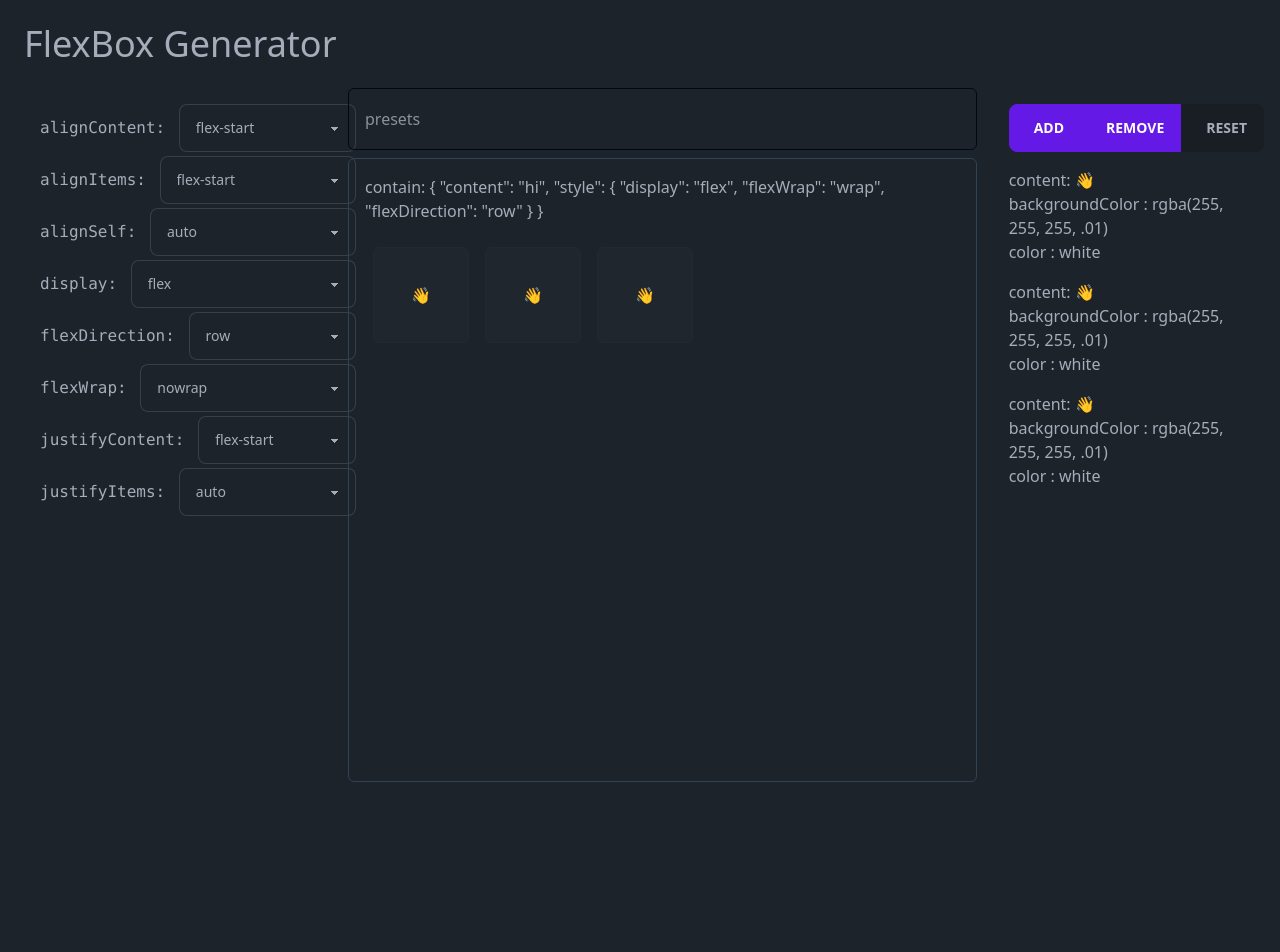
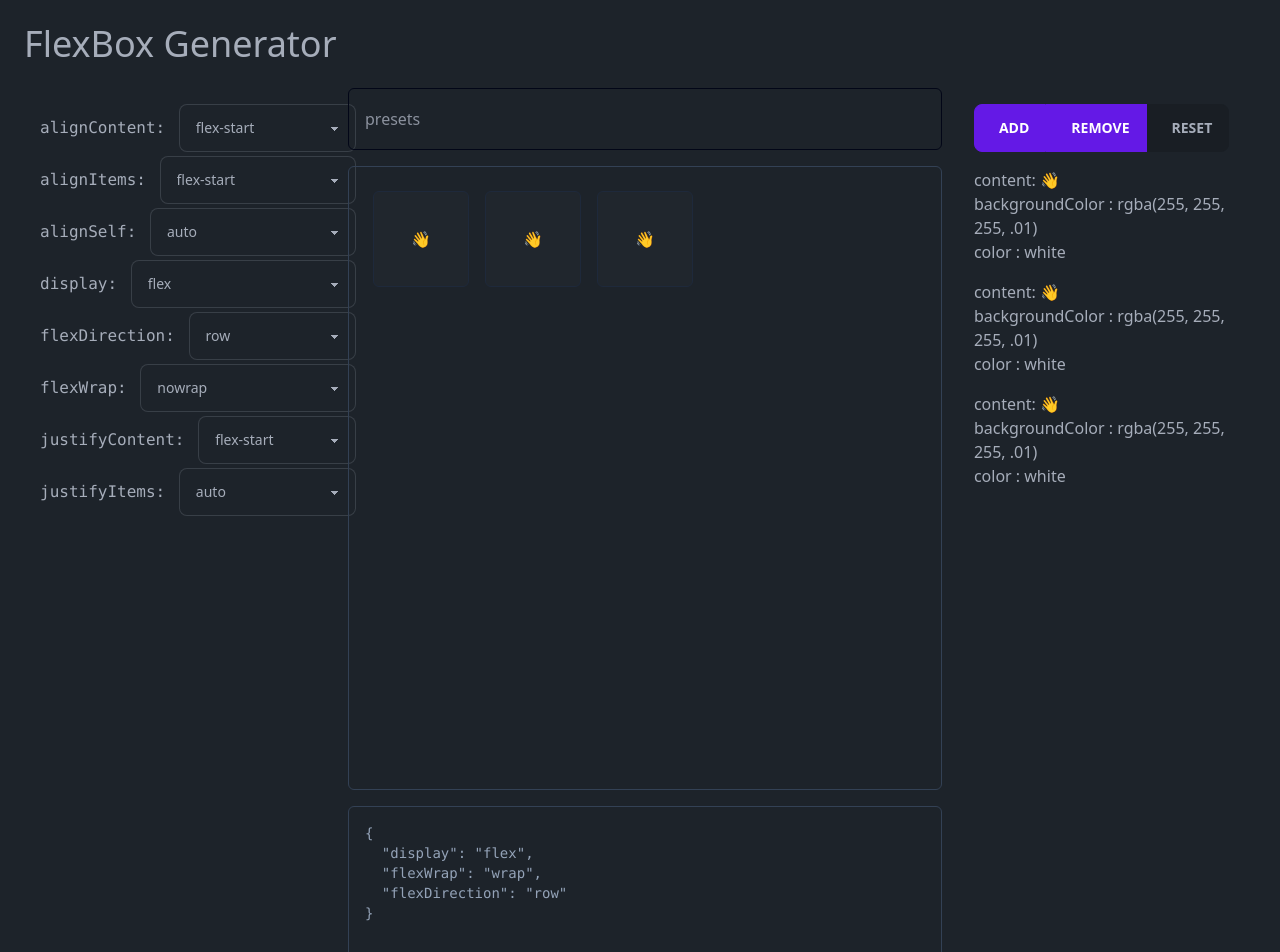
Before and after one commit to seangravener/FlexBoxGenerator, an Angular app: page / in a window 1280 px wide. Shown: the top 952 px of the page. Before the commit the page ends 822 px from the top, so only its background shows below. Built offline with nearby package versions, Linux system fonts and the light colour scheme.

Commit message:
Output formatted and optimized css styles

```diff
--- a/src/app/flex-box-generator/components/flex-container/flex-container.component.html
+++ b/src/app/flex-box-generator/components/flex-container/flex-container.component.html
@@ -1,5 +1,3 @@
-contain: {{ flexContainer$ | async | json }}
-
 <ng-container *ngIf="flexItems$ | async as flexItems">
   <div *ngIf="flexContainer$ | async as flexContainer" class="container overflow-hidden" [style]="flexContainer.style" height="500px">
     <div *ngFor="let item of flexItems"
--- a/src/app/flex-box-generator/components/flex-container/flex-container.component.ts
+++ b/src/app/flex-box-generator/components/flex-container/flex-container.component.ts
@@ -13,18 +13,11 @@ import { FlexContainerProps } from './flex-container.interface'
 })
 export class FlexContainerComponent {
   container: FlexContainer | undefined
-  @HostBinding('class') defaultClass =
-    'flex flex-col gap-4 p-4 dark:bg-slate-900 border border-slate-700 rounded-md w-full'
   @HostBinding('style.height.px') height = 624 // @todo move to state
   @Output() containerChanges = new EventEmitter()
 
   flexItems$ = this.flexItemsService.flexItems$
-  flexContainer$: Observable<FlexContainer> = this.flexContainerService.flexContainer$.pipe(
-    takeWhile((container) => Boolean(container)),
-    map((container) => new FlexContainer({ ...container })),
-    tap((container) => (this.container = container)),
-    shareReplay(),
-  )
+  flexContainer$: Observable<FlexContainer> = this.flexContainerService.flexContainer$
 
   constructor(private flexItemsService: FlexItemsService, private flexContainerService: FlexContainerService) {}
 
--- a/src/app/flex-box-generator/components/flex-container/flex-container.service.ts
+++ b/src/app/flex-box-generator/components/flex-container/flex-container.service.ts
@@ -1,7 +1,7 @@
 import { Injectable } from '@angular/core'
 import { StateService } from '../../core/services/state.service'
 import { FlexContainerProps, FlexContainerStyleProps } from './flex-container.interface'
-import { tap } from 'rxjs'
+import { map, shareReplay, takeWhile, tap } from 'rxjs'
 import { FlexContainer } from './flex-container.model'
 import { DEFAULT_FLEX_CONTAINER } from './flex-container.constants'
 import { flexContainerStyleOptions } from '../../shared/interfaces/flex-styles.interface'
@@ -11,24 +11,24 @@ import { flexContainerStyleOptions } from '../../shared/interfaces/flex-styles.i
 })
 export class FlexContainerService {
   flexContainer: FlexContainerProps = {}
-  flexContainer$ = this.stateService
-    .get<FlexContainerProps>('flexContainer')
-    .pipe(tap((flexContainer) => (this.flexContainer = flexContainer)))
+  flexContainer$ = this.stateService.get<FlexContainerProps>('flexContainer').pipe(
+    takeWhile((container) => Boolean(container)),
+    map((container) => new FlexContainer({ ...container })),
+    tap((flexContainer) => (this.flexContainer = flexContainer)),
+    shareReplay(),
+  )
 
-  flexContainerStyleOptions = flexContainerStyleOptions;
+  flexContainerStyleOptions = flexContainerStyleOptions
 
   constructor(private stateService: StateService) {}
 
   setStyleProps(styleProps: FlexContainerStyleProps) {
     const { flexContainer } = this
 
-    this.stateService.set<FlexContainer>(
-      'flexContainer',
-      new FlexContainer({
-        ...flexContainer,
-        style: { ...flexContainer.style, ...styleProps },
-      }),
-    )
+    this.stateService.set<FlexContainer>('flexContainer', {
+      ...flexContainer,
+      style: { ...flexContainer.style, ...styleProps },
+    } as FlexContainer)
   }
 
   reset() {
--- /dev/null
+++ b/src/app/flex-box-generator/components/flex-output/flex-output.component.html
@@ -0,0 +1 @@
+<pre><code>{{ flexContainerStyles$ | async | json }}</code></pre>
--- /dev/null
+++ b/src/app/flex-box-generator/components/flex-output/flex-output.component.ts
@@ -0,0 +1,15 @@
+import { ChangeDetectionStrategy, Component } from '@angular/core'
+import { FlexContainerService } from '../flex-container/flex-container.service'
+import { map } from 'rxjs'
+
+@Component({
+  selector: 'flex-output',
+  templateUrl: './flex-output.component.html',
+  styleUrls: ['./flex-output.component.scss'],
+  changeDetection: ChangeDetectionStrategy.OnPush,
+})
+export class FlexOutputComponent {
+  flexContainer$ = this.flexContainerService.flexContainer$
+  flexContainerStyles$ = this.flexContainer$.pipe(map((flexContainer) => flexContainer.style))
+  constructor(private flexContainerService: FlexContainerService) {}
+}
--- a/src/app/flex-box-generator/generator.component.html
+++ b/src/app/flex-box-generator/generator.component.html
@@ -1,18 +1,23 @@
 <ng-container *ngIf="flexItems$ | async as flexItems">
 
-  <div class="flex gap-4 mb-4">
-    <div class="w-1/4 p-4">
+  <div class="flex flex-col md:flex-row gap-4 mb-4">
+    <aside class="w-full md:w-1/4 p-4">
       <flex-container-toolset></flex-container-toolset>
-    </div>
-    <main class="flex-grow flex flex-col flex-wrap gap-2 w-full">
-      <div class="border border-slate-950 p-4 text-slate-400 rounded-md">
-        <div class="prose">
+    </aside>
+    <main class="w-full md:w-2/4 flex flex-col flex-wrap gap-4">
+      <div class="w-full border border-slate-950 p-4 text-slate-400 rounded-md">
+        <article class="prose">
           presets
-        </div>
+        </article>
       </div>
-      <flex-container *ngIf="flexContainer$ | async"></flex-container>
+      <flex-container class='flex flex-col gap-4 p-4 dark:bg-slate-900 border border-slate-700 rounded-md w-full'
+        *ngIf="flexContainer$ | async"></flex-container>
+      <div
+        class="w-full dark:bg-slate-900 border border-slate-700 p-4 text-slate-400 rounded-md h-72 text-sm font-mono overflow-auto">
+        <flex-output></flex-output>
+      </div>
     </main>
-    <aside class="w-1/3 p-4">
+    <aside class="w-full md:w-1/4 p-4">
       <flex-item-actions></flex-item-actions>
       <flex-items></flex-items>
     </aside>
--- a/src/app/flex-box-generator/generator.module.ts
+++ b/src/app/flex-box-generator/generator.module.ts
@@ -10,6 +10,7 @@ import { FlexItemsService } from './components/flex-items/flex-items.service';
 import { FlexItemsModule } from './components/flex-items/flex-items.module';
 import { ThemeService } from './core/services/theme.service';
 import { AppToolbarComponent } from './components/app-toolbar/app-toolbar.component';
+import { FlexOutputComponent } from './components/flex-output/flex-output.component';
 
 @NgModule({
   declarations: [
@@ -17,6 +18,7 @@ import { AppToolbarComponent } from './components/app-toolbar/app-toolbar.compon
     FlexContainerComponent,
     FlexContainerToolsetComponent,
     AppToolbarComponent,
+    FlexOutputComponent,
   ],
   imports: [CoreModule, SharedModule, FlexItemsModule, NgbModule],
   exports: [FlexBoxGeneratorComponent],
```
Also changed, not shown: src/app/flex-box-generator/components/flex-output/flex-output.component.scss (added), 1 other file (tests, documents, lock files or other folders).
